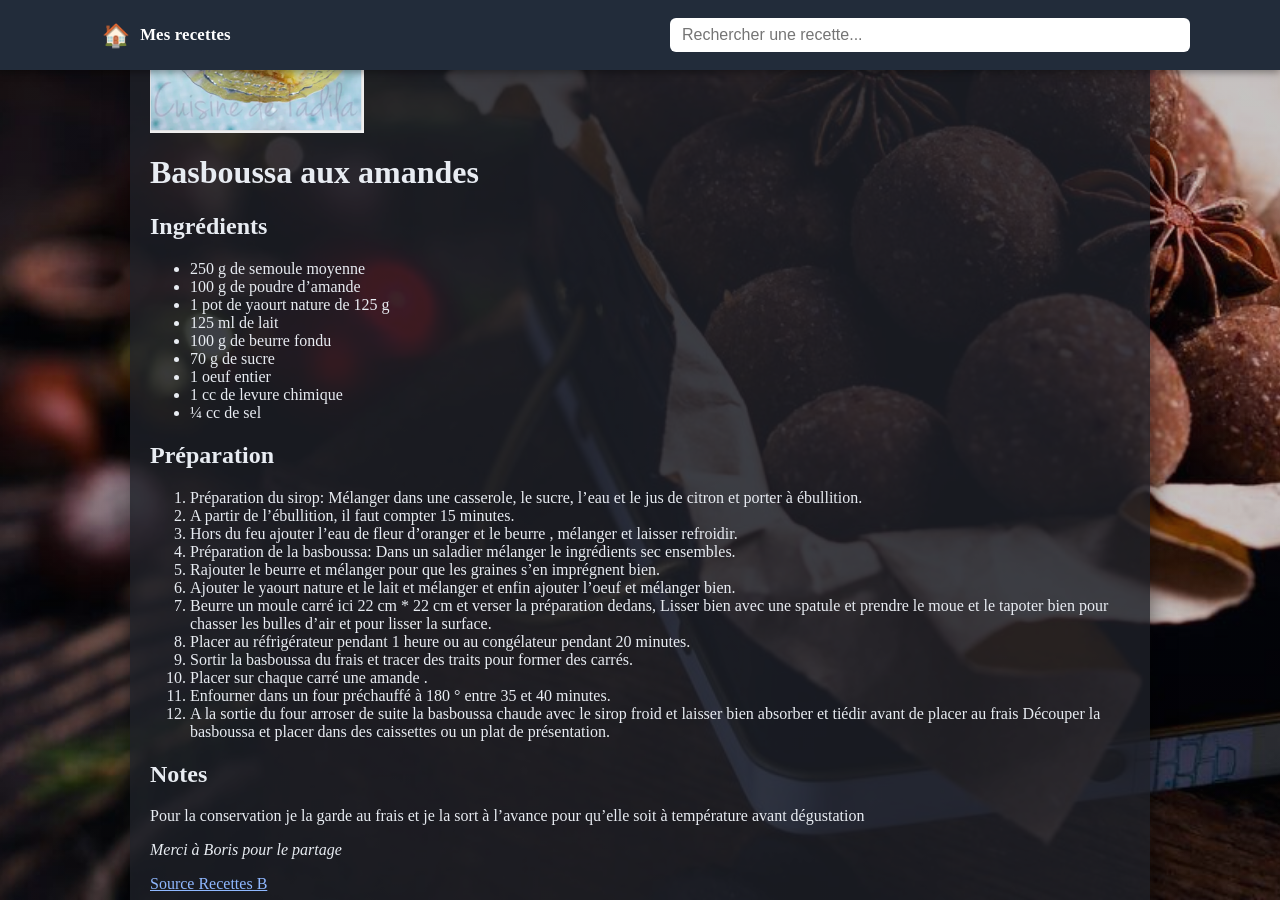
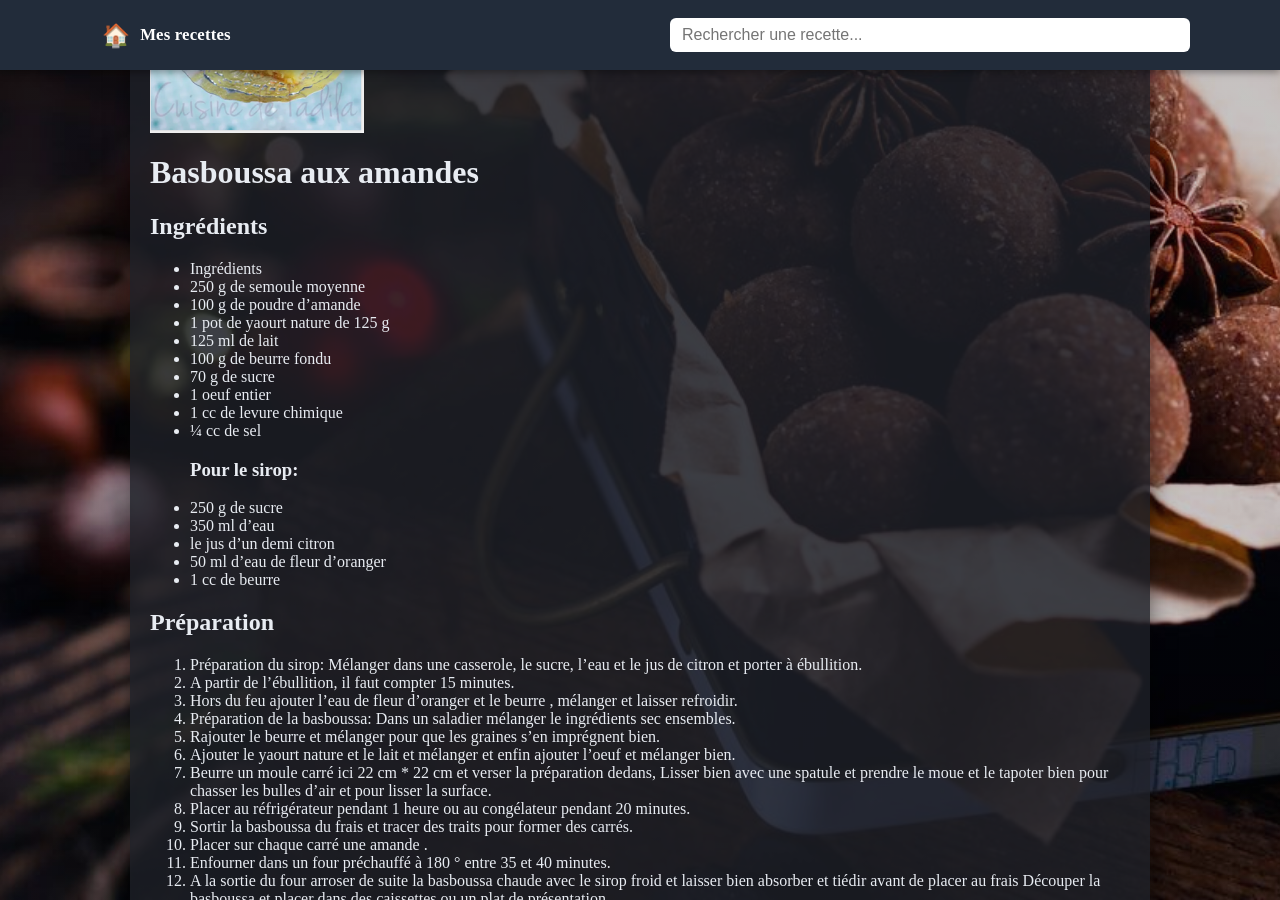
Before and after one commit to phlered/recettes, a Jekyll site: the page built from _recettes/basboussa_aux_amandes.md, in a window 1280 px wide and 900 px high, scrolled down 299 px. Built offline with Jekyll 4.4.1, drawn with Linux system fonts in a browser that asks for light colours.

Commit message:
Ajout recette Basboussa aux amandes

```diff
--- a/_recettes/basboussa_aux_amandes.md
+++ b/_recettes/basboussa_aux_amandes.md
@@ -5,6 +5,7 @@ source: "https://recettesb.blogspot.com/2020/08/basboussa-aux-amandes.html?m=1"
 date: "2025-12-23"
 image: "{{ site.baseurl }}/images/basboussa_aux_amandes.png"
 ingredients:
+  - "Ingrédients"
   - "250 g de semoule moyenne"
   - "100 g de poudre d'amande"
   - "1 pot de yaourt nature de 125 g"
@@ -14,6 +15,12 @@ ingredients:
   - "1 oeuf entier"
   - "1 cc de levure chimique"
   - "¼ cc de sel"
+  - "Pour le sirop:"
+  - "250 g de sucre"
+  - "350 ml d'eau"
+  - "le jus d'un demi citron"
+  - "50 ml d'eau de fleur d'oranger"
+  - "1 cc de beurre"
 ---
 ![illustration de la recette]({{ site.baseurl }}/images/basboussa_aux_amandes.png)
 
@@ -21,6 +28,7 @@ ingredients:
 
 ## Ingrédients
 
+- Ingrédients
 - 250 g de semoule moyenne
 - 100 g de poudre d'amande
 - 1 pot de yaourt nature de 125 g
@@ -30,6 +38,13 @@ ingredients:
 - 1 oeuf entier
 - 1 cc de levure chimique
 - ¼ cc de sel
+### Pour le sirop:
+
+- 250 g de sucre
+- 350 ml d'eau
+- le jus d'un demi citron
+- 50 ml d'eau de fleur d'oranger
+- 1 cc de beurre
 
 ## Préparation
 
```
